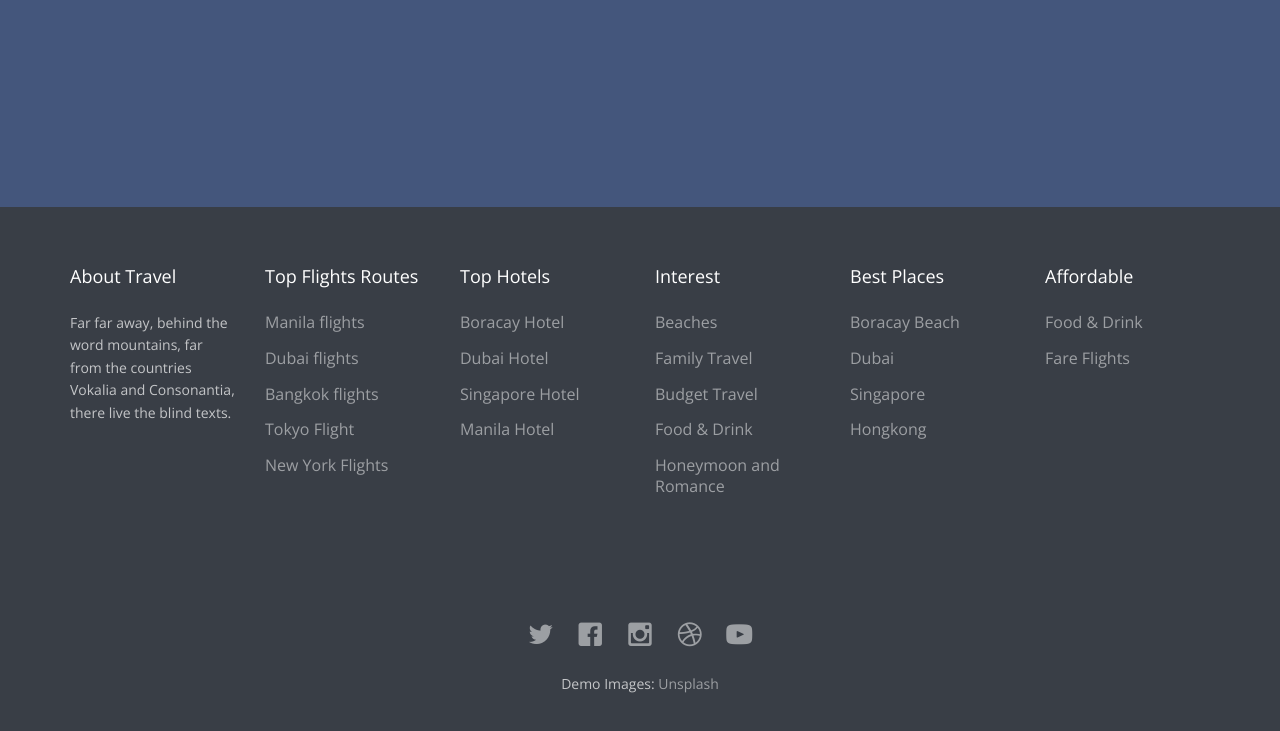
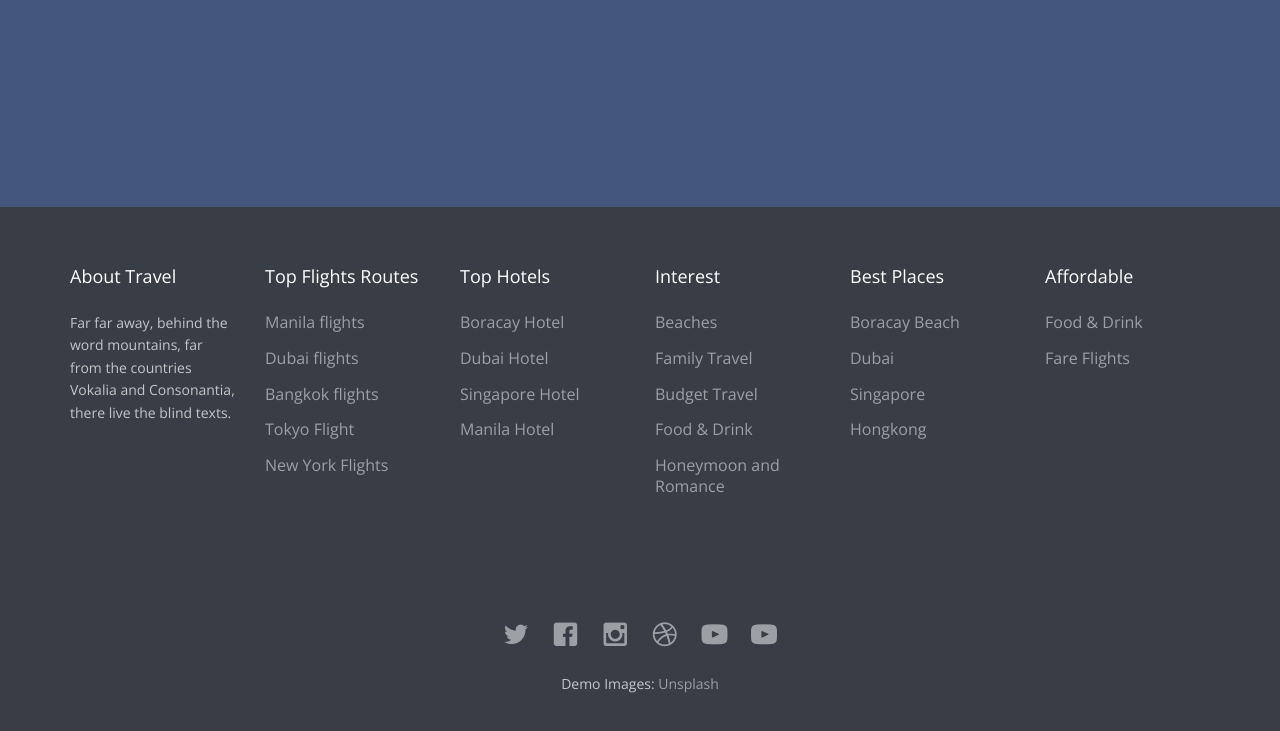
Before and after one commit to Holvixd/travel-project, a plain HTML site: page vacation.html in a window 1280 px wide. Shown: the part 2503-3234 px from the top of the page. Drawn offline with nearby package versions, Linux system fonts and the light colour scheme; files whose address does not match are found by name.

Commit message:
-Add extra youtube icon to vacation.html
-Extra youtube icon is added to vacation.html to match the other html
files

```diff
--- a/vacation.html
+++ b/vacation.html
@@ -527,6 +527,7 @@
 								<a href="#"><i class="icon-instagram"></i></a>
 								<a href="#"><i class="icon-dribbble2"></i></a>
 								<a href="#"><i class="icon-youtube"></i></a>
+								<a href="#"><i class="icon-youtube"></i></a>
 							</p>
 							<p>Demo Images: <a href="https://unsplash.com/">Unsplash</a></p>
 						</div>
```
